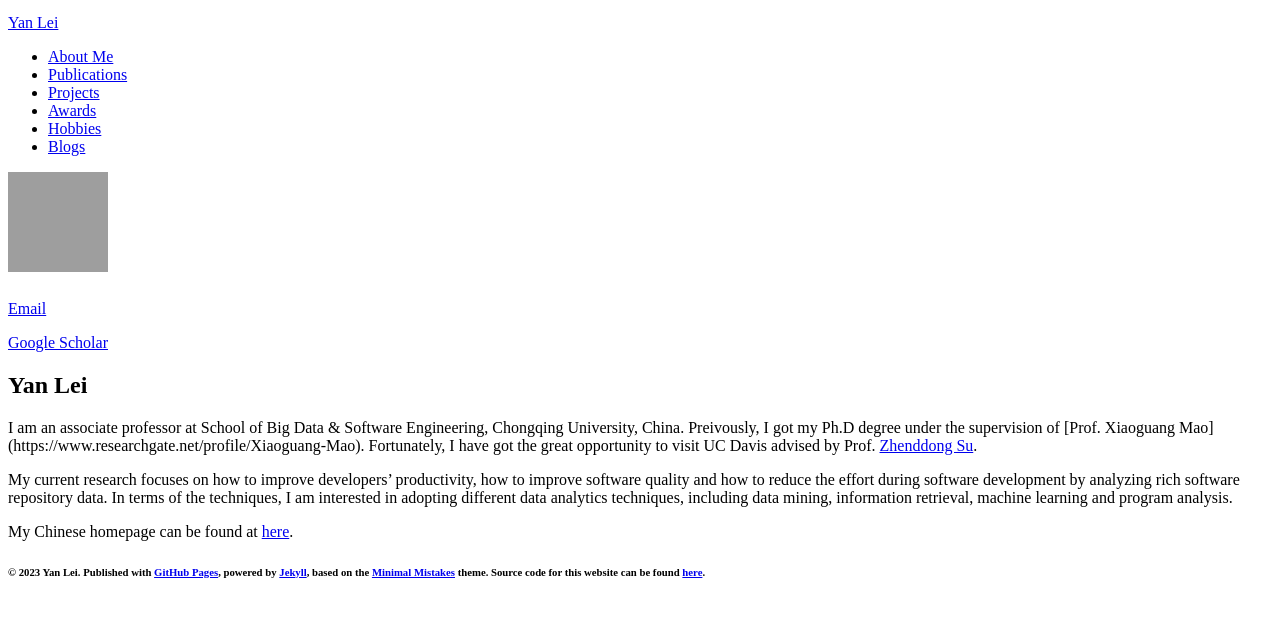
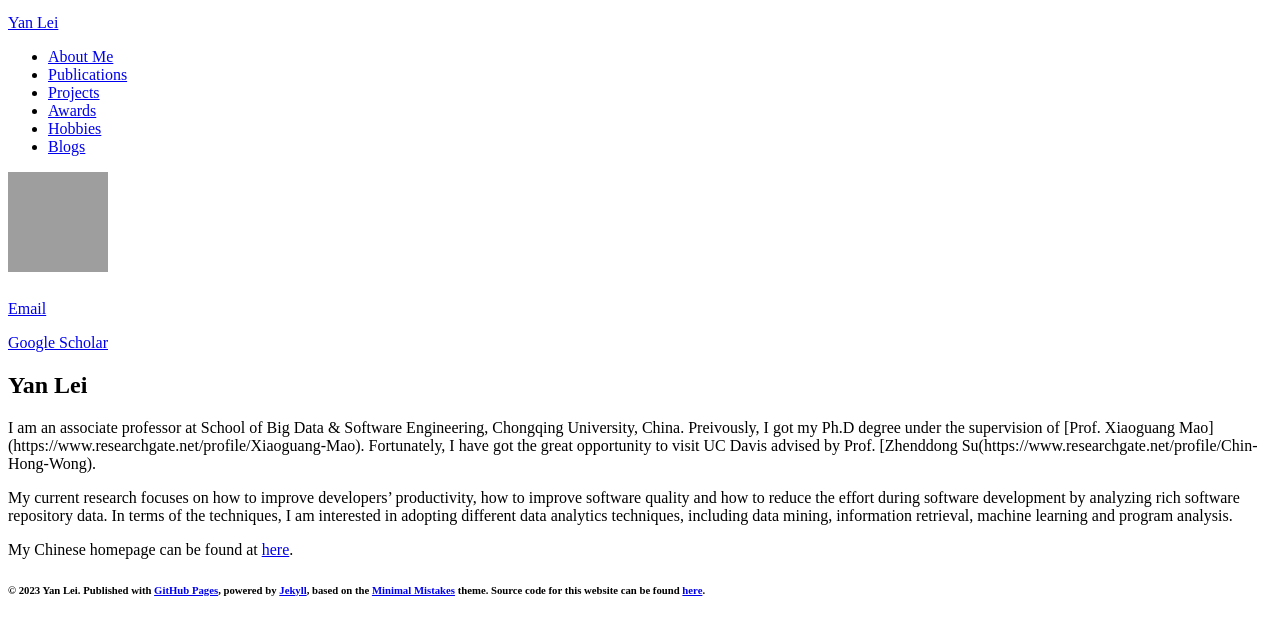
Before and after one commit to yanlei-cs/yanlei-cs.github.io, a Jekyll site: the page built from index.md, in a window 1280 px wide, cut to the strip 112-747 px from the top of the page. Built offline with Jekyll 4.4.1, drawn with Linux system fonts in a browser that asks for light colours; nearby versions of some CDN libraries; comment, search, counter and statistics services are not loaded; our own code applies the rules of GitHub Pages for plain Markdown files.

Commit message:
Update index.md

```diff
--- a/index.md
+++ b/index.md
@@ -4,7 +4,7 @@ layout: page
 
 ## Yan Lei
 
-I am an associate professor at School of Big Data & Software Engineering, Chongqing University, China. Preivously, I got my Ph.D degree under the supervision of [Prof. Xiaoguang Mao] (https://www.researchgate.net/profile/Xiaoguang-Mao). Fortunately, I have got the great opportunity to visit UC Davis advised by Prof. [Zhenddong Su](https://www.researchgate.net/profile/Chin-Hong-Wong).
+I am an associate professor at School of Big Data & Software Engineering, Chongqing University, China. Preivously, I got my Ph.D degree under the supervision of [Prof. Xiaoguang Mao] (https://www.researchgate.net/profile/Xiaoguang-Mao). Fortunately, I have got the great opportunity to visit UC Davis advised by Prof. [Zhenddong Su(https://www.researchgate.net/profile/Chin-Hong-Wong).
 
 My current research focuses on how to improve developers' productivity, how to improve software quality and how to reduce the effort during software development by analyzing rich software repository data. In terms of the techniques, I am interested in adopting different data analytics techniques, including data mining, information retrieval, machine learning and program analysis.
 
```
